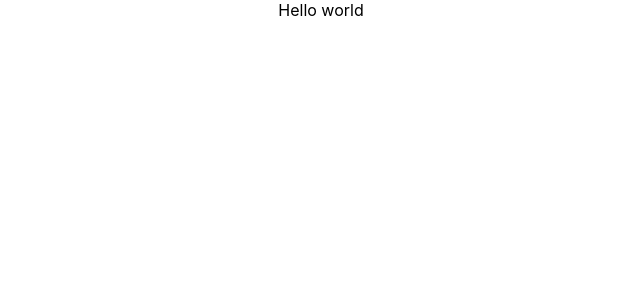
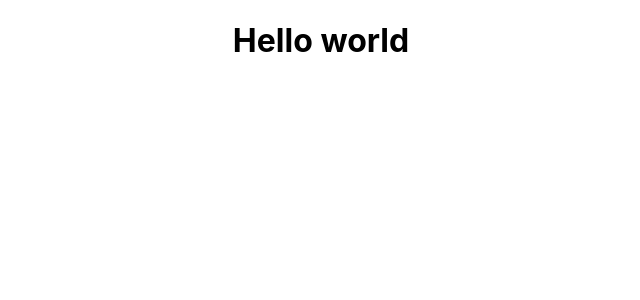
Before and after one commit to FenilKanjiya0/CountryNew, a React (Create React App) app: page / in a window 1280 px wide. Shown: the top 300 px of the page, without its empty margins (319-959 px from the left). Built offline with nearby package versions, Linux system fonts and the light colour scheme.

Commit message:
Inital Commit

```diff
--- a/src/App.js
+++ b/src/App.js
@@ -4,7 +4,7 @@ import './App.css';
 function App() {
   return (
     <div className="App">
-     Hello world
+     <h1>Hello world</h1>
     </div>
   );
 }
```
